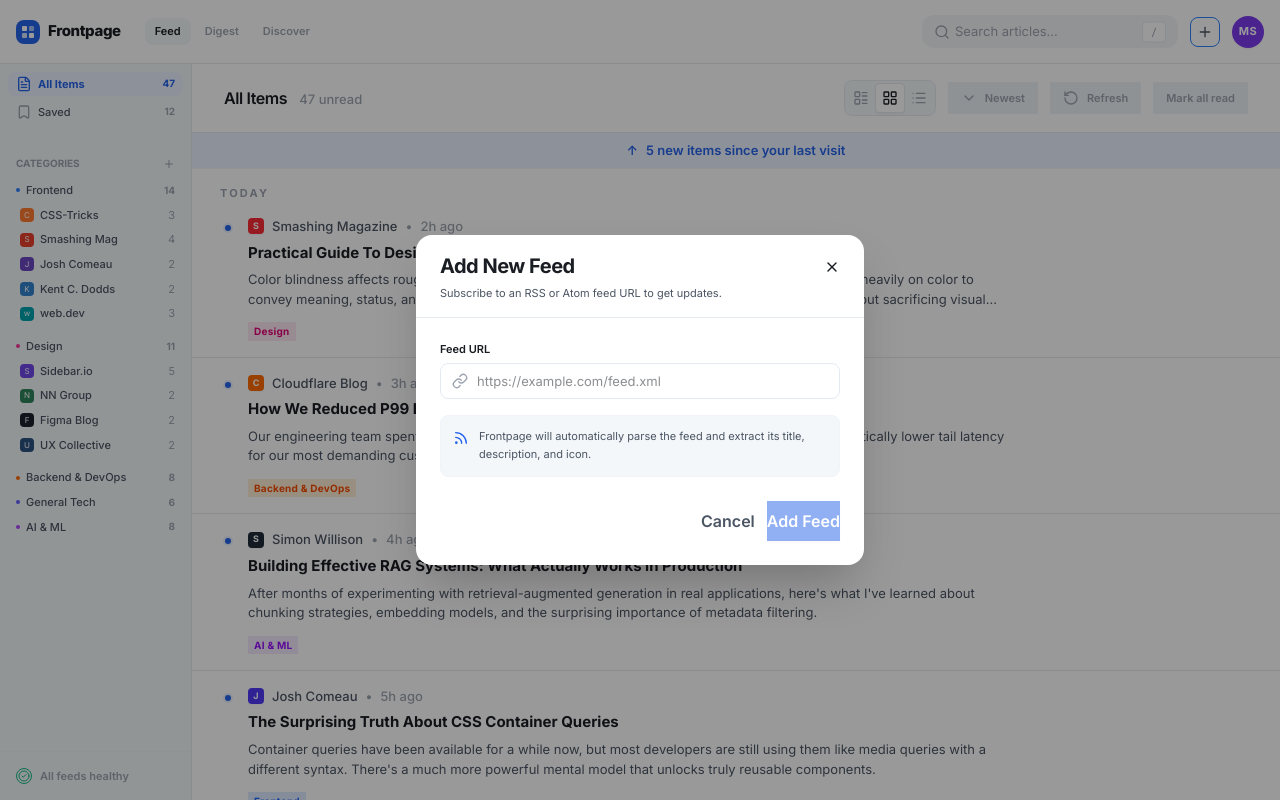
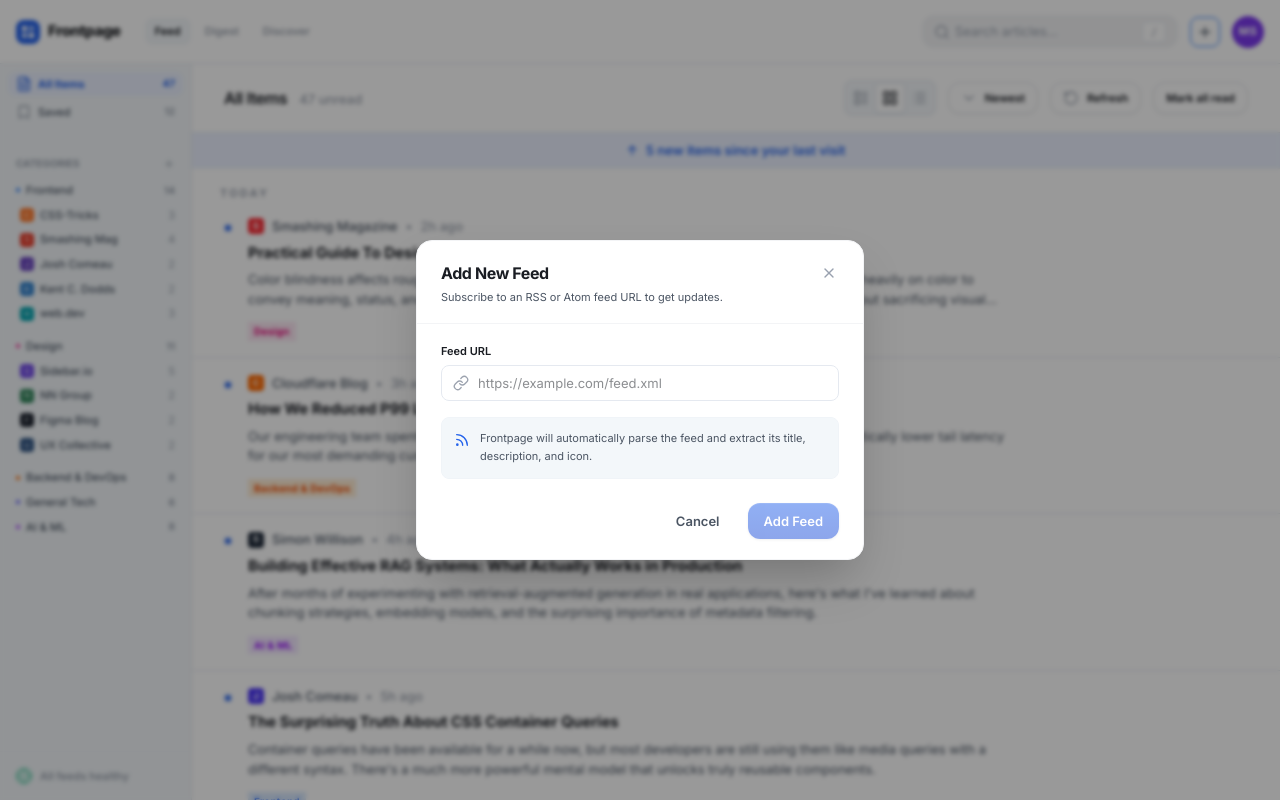
Before and after one commit to AskTiba/curio, a Next.js app in the folder flux/: page /feed in a window 1280 px wide. Both pictures are taken after a click on the button 1205 px from the left and 31 px from the top of the page. Shown: the top 800 px of the page. Built offline with nearby package versions, Linux system fonts and the light colour scheme; no server answers.

Commit message:
feat(ui): polish UI components and add guest sign in

```diff
--- a/flux/package.json
+++ b/flux/package.json
@@ -15,6 +15,7 @@
     "@tanstack/react-query": "^5.101.0",
     "class-variance-authority": "^0.7.1",
     "clsx": "^2.1.1",
+    "date-fns": "^4.4.0",
     "drizzle-orm": "^0.45.2",
     "lucide-react": "^1.7.0",
     "next": "^16.2.9",
--- a/flux/src/app/page.tsx
+++ b/flux/src/app/page.tsx
@@ -1,4 +1,5 @@
 import Link from "next/link";
+import { GuestSignInButton } from "@/components/features/auth/GuestSignInButton";
 
 export default function LandingPage() {
   return (
@@ -44,16 +45,11 @@
           <div className="flex flex-col sm:flex-row items-center justify-center gap-3">
             <Link
               href="/sign-up"
-              className="bg-accent text-white px-6 py-2.5 rounded-md font-semibold hover:bg-accent-hover transition-colors text-sm"
+              className="bg-accent text-white px-6 py-2.5 rounded-md font-semibold hover:bg-accent-hover transition-colors text-sm cursor-pointer"
             >
               Create Account
             </Link>
-            <Link
-              href="/feed"
-              className="bg-bg-tertiary text-text-primary px-6 py-2.5 rounded-md font-semibold hover:bg-border transition-colors text-sm border border-border-subtle"
-            >
-              Try as Guest
-            </Link>
+            <GuestSignInButton />
           </div>
         </div>
 
--- /dev/null
+++ b/flux/src/components/features/auth/GuestSignInButton.tsx
@@ -0,0 +1,39 @@
+"use client";
+
+import { useState } from "react";
+import { useRouter } from "next/navigation";
+import { createClient } from "@/utils/supabase/client";
+
+export function GuestSignInButton() {
+  const [isLoading, setIsLoading] = useState(false);
+  const router = useRouter();
+  const supabase = createClient();
+
+  const handleGuestSignIn = async () => {
+    setIsLoading(true);
+    const { error } = await supabase.auth.signInAnonymously();
+
+    if (error) {
+      console.error(error);
+      setIsLoading(false);
+      return;
+    }
+
+    router.push("/feed");
+    router.refresh();
+  };
+
+  return (
+    <button
+      onClick={handleGuestSignIn}
+      disabled={isLoading}
+      className="bg-bg-tertiary text-text-primary px-6 py-2.5 rounded-md font-semibold hover:bg-border transition-colors text-sm border border-border-subtle disabled:opacity-50 disabled:cursor-not-allowed cursor-pointer flex items-center justify-center min-w-[120px]"
+    >
+      {isLoading ? (
+        <div className="w-4 h-4 border-2 border-current/20 border-t-current rounded-full animate-spin" />
+      ) : (
+        "Try as Guest"
+      )}
+    </button>
+  );
+}
--- a/flux/src/components/layout/TopNav.tsx
+++ b/flux/src/components/layout/TopNav.tsx
@@ -81,7 +81,7 @@
           </div>
 
           <button
-            className="p-1.5 hover:bg-bg-tertiary border border-blue-500 rounded-md transition-colors"
+            className="p-1.5 hover:bg-bg-tertiary border border-blue-500 rounded-md transition-colors cursor-pointer"
             onClick={() => setIsAddFeedOpen(true)}
             aria-label="Add new feed"
           >
--- a/flux/src/components/ui/Button.tsx
+++ b/flux/src/components/ui/Button.tsx
@@ -3,20 +3,25 @@
 import { cn } from "@/lib/utils";
 
 const buttonVariants = cva(
-  "inline-flex items-center justify-center rounded-radius-md text-text-sm font-semibold transition-all focus-visible:outline-none focus-visible:ring-2 focus-visible:ring-accent/20 disabled:pointer-events-none disabled:opacity-50 active:scale-[0.98]",
+  "inline-flex items-center justify-center gap-2 rounded-lg text-sm font-semibold transition-all duration-150 ease-out focus-visible:outline-none focus-visible:ring-2 focus-visible:ring-accent/40 focus-visible:ring-offset-1 disabled:cursor-not-allowed disabled:opacity-50 active:scale-[0.97] cursor-pointer select-none",
   {
     variants: {
       variant: {
-        primary: "bg-accent text-white hover:bg-accent-hover shadow-sm",
-        secondary: "bg-bg-tertiary text-text-primary hover:bg-border border border-border-subtle",
-        outline: "border border-border bg-surface text-text-primary hover:bg-bg-secondary hover:border-text-tertiary",
-        ghost: "text-text-secondary hover:bg-bg-tertiary hover:text-text-primary",
-        destructive: "bg-error text-white hover:opacity-90 shadow-sm",
+        primary:
+          "bg-gradient-to-b from-[#2563EB] to-[#1d4ed8] text-white shadow-[0_1px_3px_rgba(0,0,0,0.12),inset_0_1px_0_rgba(255,255,255,0.1)] hover:from-[#1d4ed8] hover:to-[#1e40af] hover:shadow-[0_2px_6px_rgba(37,99,235,0.3),inset_0_1px_0_rgba(255,255,255,0.1)]",
+        secondary:
+          "bg-white text-text-primary shadow-sm border border-gray-200 hover:bg-gray-50 hover:border-gray-300",
+        outline:
+          "border border-gray-200 bg-transparent text-text-primary hover:bg-gray-50 hover:border-gray-300",
+        ghost:
+          "text-text-secondary hover:bg-gray-100 hover:text-text-primary",
+        destructive:
+          "bg-gradient-to-b from-[#ef4444] to-[#dc2626] text-white shadow-sm hover:from-[#dc2626] hover:to-[#b91c1c] hover:shadow-[0_2px_6px_rgba(239,68,68,0.3)]",
       },
       size: {
-        sm: "h-8 px-spacing-3 text-text-xs",
-        md: "h-10 px-spacing-6 py-spacing-2",
-        lg: "h-12 px-spacing-8 text-text-base",
+        sm: "h-8 px-3 text-xs",
+        md: "h-9 px-4 text-sm",
+        lg: "h-11 px-6 text-base",
         icon: "h-9 w-9 p-0",
       },
     },
@@ -47,9 +52,9 @@
         {...props}
       >
         {isLoading ? (
-          <div className="flex items-center gap-spacing-2">
-            <div className="w-4 h-4 border-2 border-current/20 border-t-current rounded-full animate-spin" />
-            {children}
+          <div className="flex items-center gap-2">
+            <div className="w-4 h-4 border-2 border-current/30 border-t-current rounded-full animate-spin" />
+            <span>{children}</span>
           </div>
         ) : (
           children
--- a/flux/src/components/ui/Modal.tsx
+++ b/flux/src/components/ui/Modal.tsx
@@ -2,7 +2,6 @@
 
 import { useEffect } from "react";
 import { X } from "lucide-react";
-import { Button } from "@/components/ui/Button";
 
 interface ModalProps {
   isOpen: boolean;
@@ -28,39 +27,47 @@
     };
   }, [isOpen]);
 
+  // Close on Escape key
+  useEffect(() => {
+    const handleEscape = (e: KeyboardEvent) => {
+      if (e.key === "Escape") onClose();
+    };
+    if (isOpen) document.addEventListener("keydown", handleEscape);
+    return () => document.removeEventListener("keydown", handleEscape);
+  }, [isOpen, onClose]);
+
   if (!isOpen) return null;
 
   return (
     <>
       {/* Backdrop */}
       <div
-        className="fixed inset-0 bg-black/40 z-50 transition-opacity"
+        className="fixed inset-0 bg-black/40 backdrop-blur-[2px] z-50 transition-opacity cursor-pointer"
         onClick={onClose}
       />
 
       {/* Modal Dialog */}
       <div className="fixed inset-0 z-50 flex items-center justify-center p-4 pointer-events-none">
-        <div className="bg-surface rounded-xl shadow-2xl w-full max-w-md pointer-events-auto flex flex-col overflow-hidden animate-in fade-in zoom-in-95 duration-200">
+        <div className="bg-white rounded-xl shadow-2xl w-full max-w-md pointer-events-auto flex flex-col overflow-hidden border border-gray-100">
           {/* Header */}
-          <div className="flex items-start justify-between px-6 py-4 border-b border-border">
+          <div className="flex items-start justify-between px-6 pt-5 pb-4 border-b border-gray-100">
             <div className="flex flex-col gap-1">
-              <h2 className="text-lg font-bold text-text-primary tracking-tight">{title}</h2>
+              <h2 className="text-base font-bold text-text-primary tracking-tight">{title}</h2>
               {description && (
-                <p className="text-xs text-text-secondary">{description}</p>
+                <p className="text-xs text-text-secondary leading-relaxed">{description}</p>
               )}
             </div>
-            <Button
-              variant="ghost"
-              size="sm"
-              className="h-8 w-8 p-0 rounded-md -mr-2"
+            <button
               onClick={onClose}
+              className="h-7 w-7 flex items-center justify-center rounded-md text-gray-400 hover:text-gray-600 hover:bg-gray-100 transition-colors cursor-pointer -mr-1 -mt-0.5"
+              aria-label="Close dialog"
             >
               <X className="w-4 h-4" />
-            </Button>
+            </button>
           </div>
 
           {/* Body */}
-          <div className="p-6 flex flex-col gap-4">
+          <div className="px-6 py-5 flex flex-col gap-4">
             {children}
           </div>
         </div>
```
Also changed, not shown: 1 other file (tests, documents, lock files or other folders).
